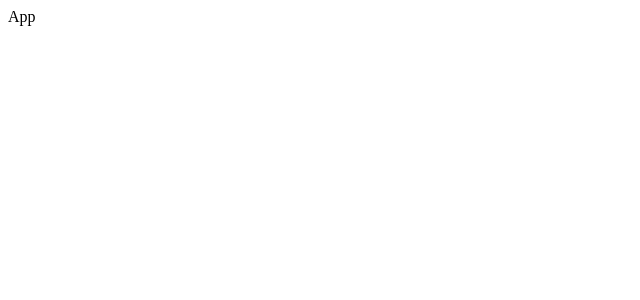
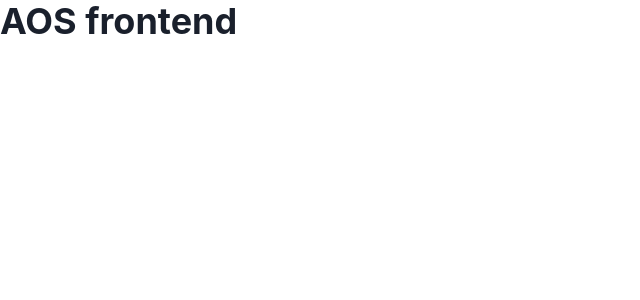
Before and after one commit to DoniyorAlimov/aos-frontend, a React (Vite) app: page / in a window 1280 px wide. Shown: the top 300 px of the page, without its empty margins (0-640 px from the left). Built offline with nearby package versions, Linux system fonts and the light colour scheme.

Commit message:
Installing Chackra UI

```diff
--- a/package.json
+++ b/package.json
@@ -10,6 +10,10 @@
     "preview": "vite preview"
   },
   "dependencies": {
+    "@chakra-ui/react": "^2.7.1",
+    "@emotion/react": "^11.11.1",
+    "@emotion/styled": "^11.11.0",
+    "framer-motion": "^10.12.17",
     "react": "^18.2.0",
     "react-dom": "^18.2.0"
   },
--- a/src/App.tsx
+++ b/src/App.tsx
@@ -1,5 +1,7 @@
+import { Heading } from "@chakra-ui/react";
+
 const App = () => {
-  return <div>App</div>;
+  return <Heading>AOS frontend</Heading>;
 };
 
 export default App;
--- a/src/main.tsx
+++ b/src/main.tsx
@@ -1,9 +1,12 @@
 import React from "react";
 import ReactDOM from "react-dom/client";
+import { ChakraProvider } from "@chakra-ui/react";
 import App from "./App.tsx";
 
 ReactDOM.createRoot(document.getElementById("root") as HTMLElement).render(
   <React.StrictMode>
-    <App />
+    <ChakraProvider>
+      <App />
+    </ChakraProvider>
   </React.StrictMode>
 );
```
Also changed, not shown: 1 other file (tests, documents, lock files or other folders).
